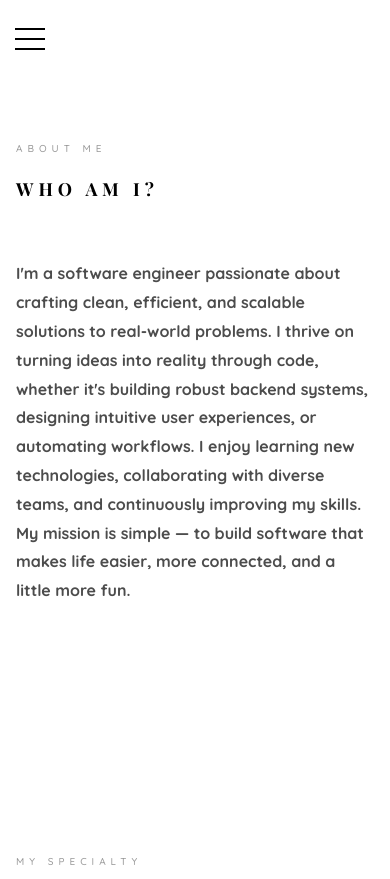
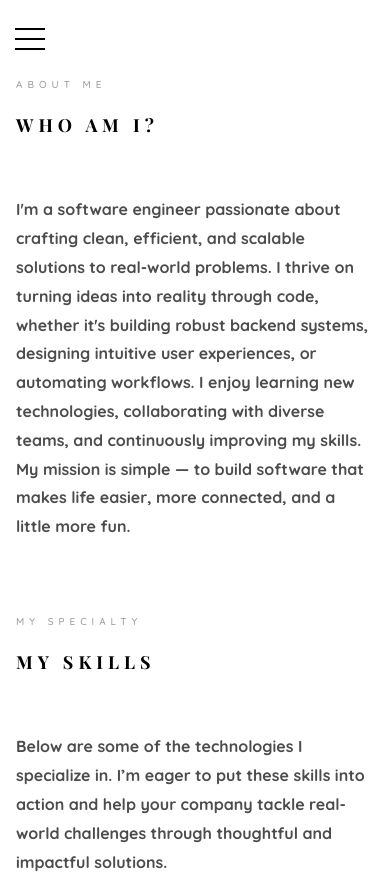
Before and after one commit to BinuBims/portfolio, a plain HTML site: page index.html in a window 390 px wide. Shown: the top 879 px of the page. Drawn offline with nearby package versions, Linux system fonts and the light colour scheme; no server answers; files whose address does not match are found by name; a web font is replaced by a local one.

Commit message:
fixed padding top 1em in colorlib class

```diff
--- a/css/style.css
+++ b/css/style.css
@@ -401,8 +401,8 @@ body.offcanvas {
     .colorlib-about,
     .colorlib-services,
     .colorlib-contact {
-      padding-top: 5em;
-      padding-bottom: 8em; } }
+      padding-top: 1em;
+      padding-bottom: 1em; } }
 
 .author-img {
   background-size: cover;
```
